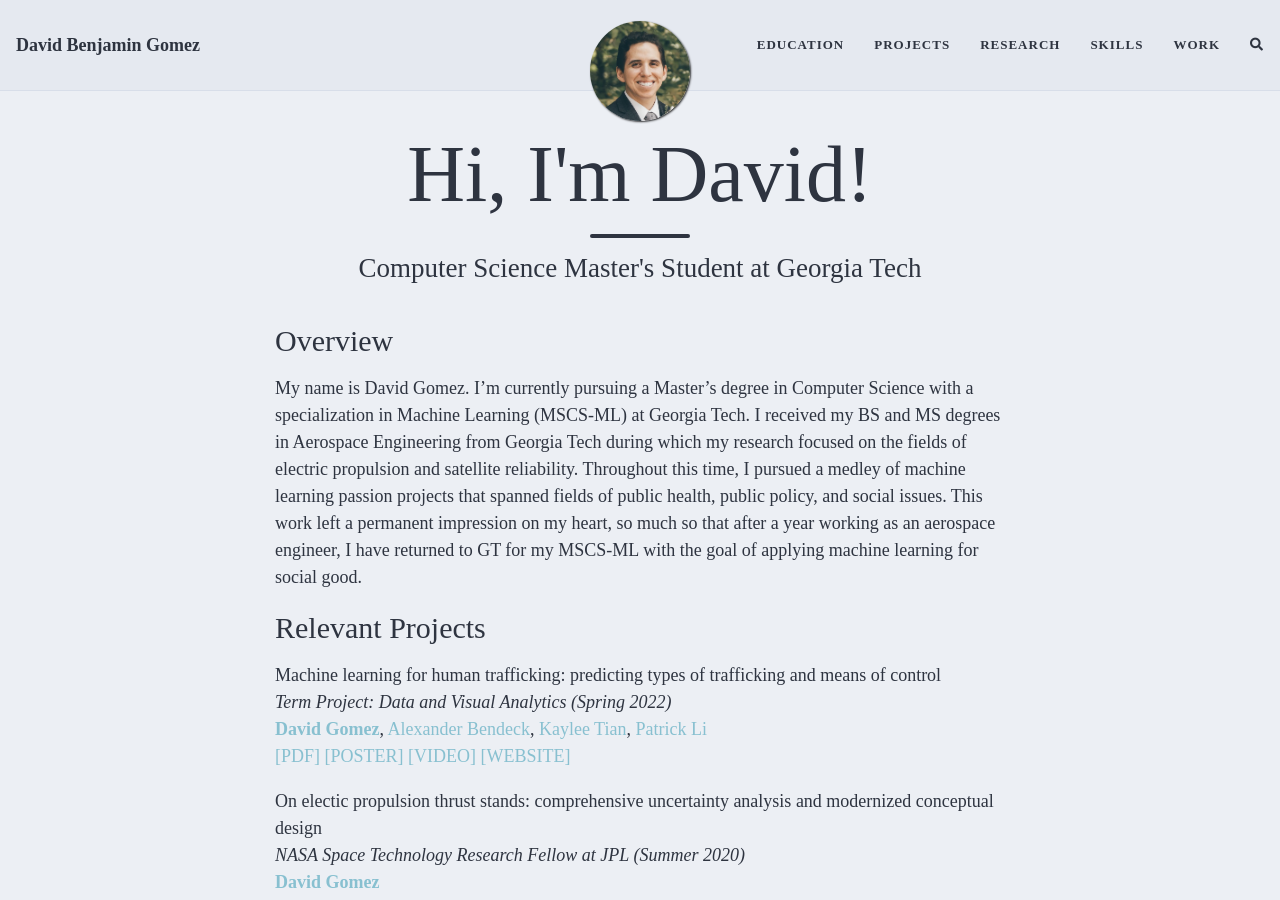
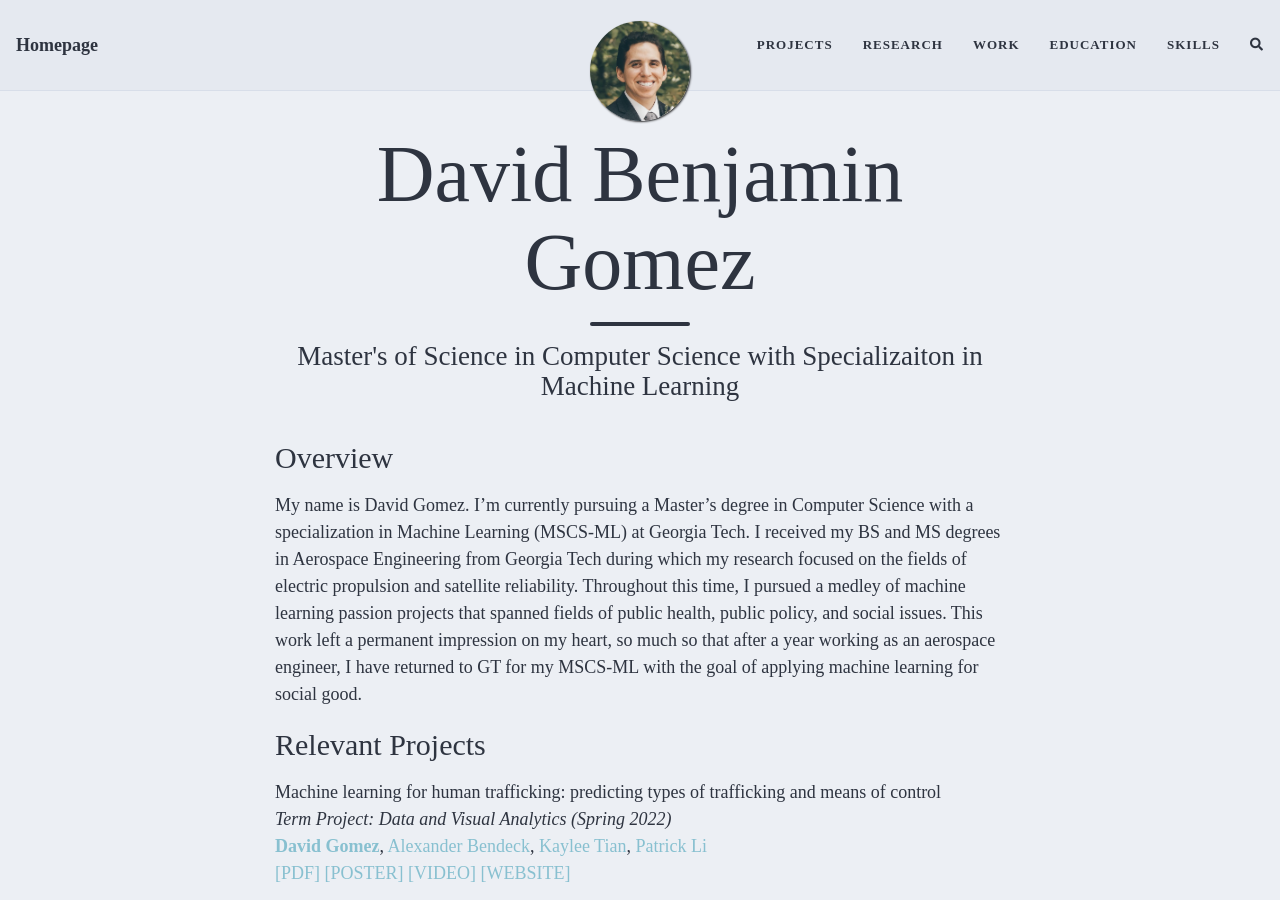
Before and after one commit to dbgomez94/dbgomez94.github.io, a Jekyll site: the page built from index.md, in a window 1280 px wide and 900 px high. Built offline with Jekyll 4.4.1, drawn with Linux system fonts in a browser that asks for light colours; nearby versions of some CDN libraries; the list of posts is cut into pages by our own code; comment, search, counter and statistics services are not loaded.

Commit message:
update homepage

```diff
--- a/_config.yml
+++ b/_config.yml
@@ -10,7 +10,7 @@
 ############################
 
 # Name of website
-title: David Benjamin Gomez
+title: Homepage
 
 # Your name to show in the footer
 author: David Gomez
@@ -20,11 +20,11 @@ author: David Gomez
 ###############################################
 
 navbar-links:
-  Education: "/pages/education"
   Projects: "/pages/projects"
   Research: "/pages/research"
+  Work: "/pages/work"
+  Education: "/pages/education"
   Skills: "/pages/skills"
-  Work: "/pages/work"
 
 ################
 # --- Logo --- #
--- a/index.md
+++ b/index.md
@@ -1,7 +1,7 @@
 ---
 layout: home
-title: Hi, I'm David!
-subtitle: Computer Science Master's Student at Georgia Tech
+title: David Benjamin Gomez
+subtitle: Master's of Science in Computer Science with Specializaiton in Machine Learning
 ---
 
 ## Overview
```
Also changed, not shown: pages/research.md (+3 -3 lines).
